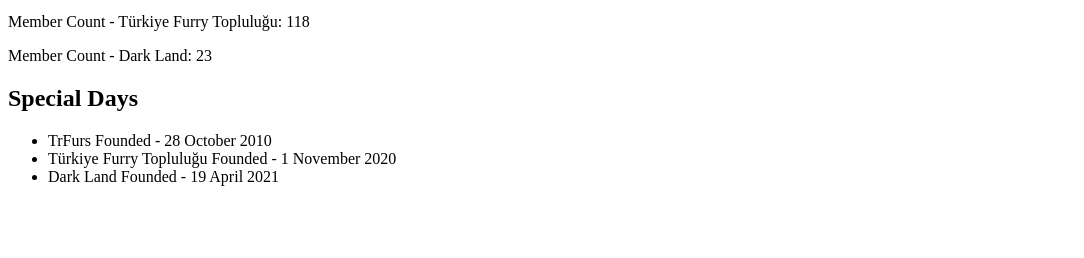
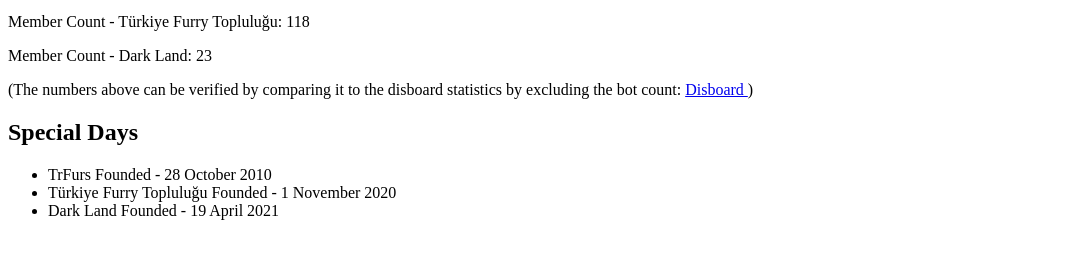
Before and after one commit to Darkbloodking00/Darkbloodking00.github.io, a plain HTML site: page furrystatistics.html in a window 1280 px wide. Shown: the part 148-406 px from the top of the page, without its empty margins (0-1084 px from the left). Drawn offline with Linux system fonts and the light colour scheme.

Commit message:
Ekleme yapıldı

```diff
--- a/furrystatistics.html
+++ b/furrystatistics.html
@@ -12,7 +12,7 @@
 <br><br>
 <p>Member Count - Türkiye Furry Topluluğu: 118</p>
 <p>Member Count - Dark Land: 23</p>
-
+(The numbers above can be verified by comparing it to the disboard statistics by excluding the bot count: <a href="https://disboard.org/search?keyword=furry+t%C3%BCrk"> Disboard </a> )
 <h2>Special Days</h2>
 
 <ul>
```
